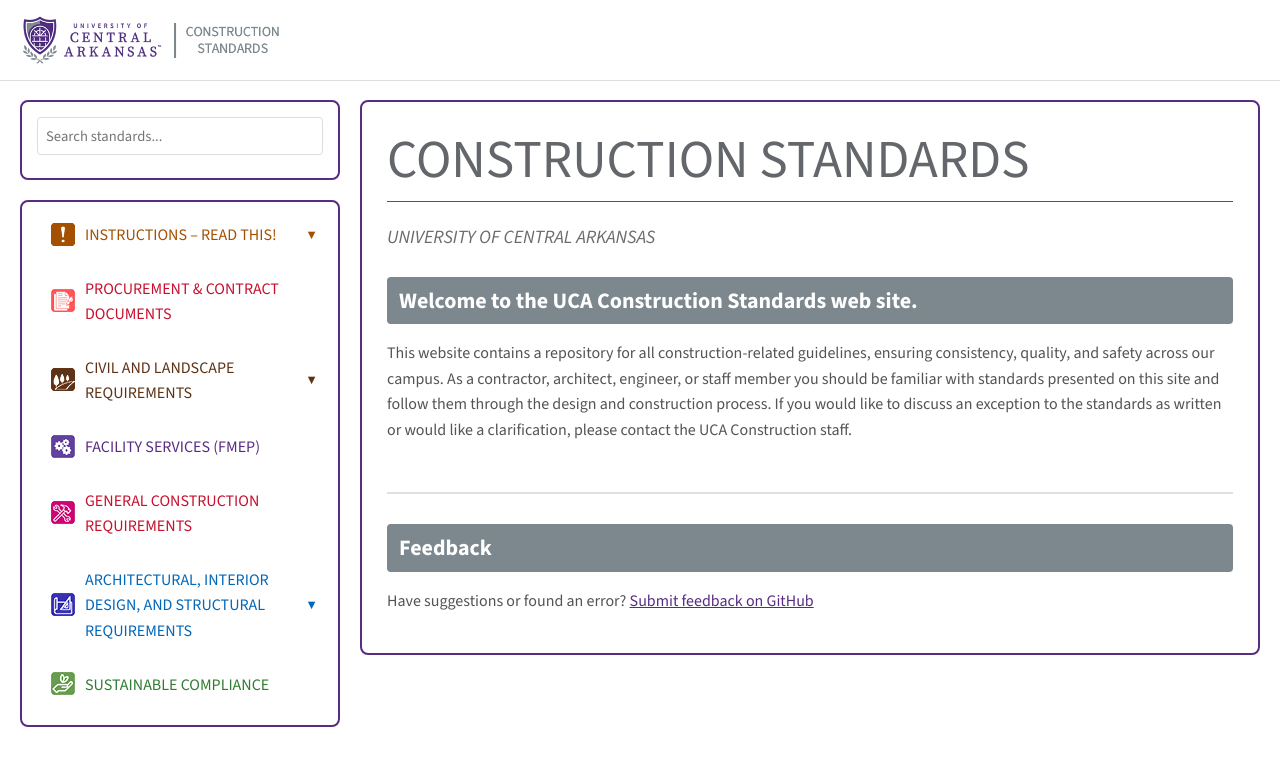
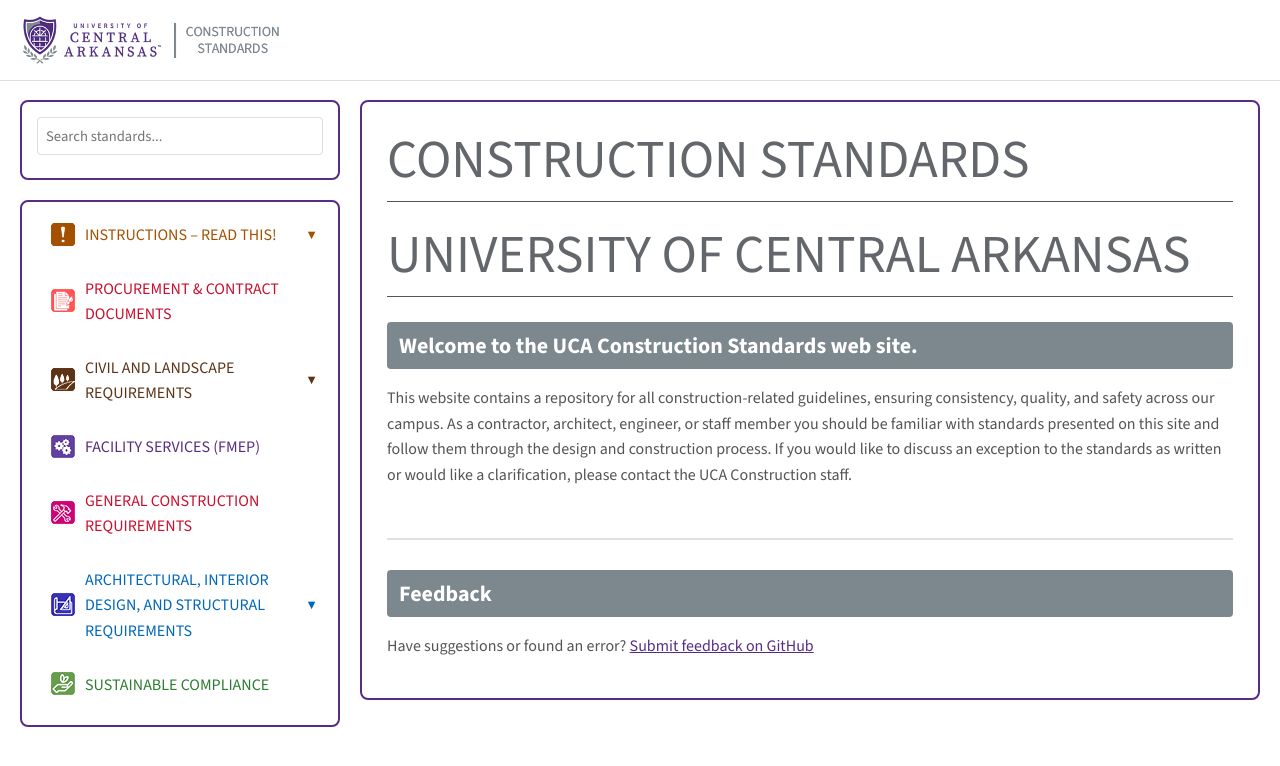
Before and after one commit to AMRJacob/UCA-Construction-Standards-CMS, a Jekyll site: the page built from index.md, in a window 1280 px wide. Shown: the top 766 px of the page. Built offline with Jekyll 4.4.1, drawn with Linux system fonts in a browser that asks for light colours; a script that is not in the unit is left out; comment, search, counter and statistics services are not loaded.

```diff
--- a/index.md
+++ b/index.md
@@ -4,7 +4,7 @@ title: "CONSTRUCTION STANDARDS"
 permalink: /
 ---
 
-### UNIVERSITY OF CENTRAL ARKANSAS
+# UNIVERSITY OF CENTRAL ARKANSAS
 
 ## Welcome to the UCA Construction Standards web site.
 
```
